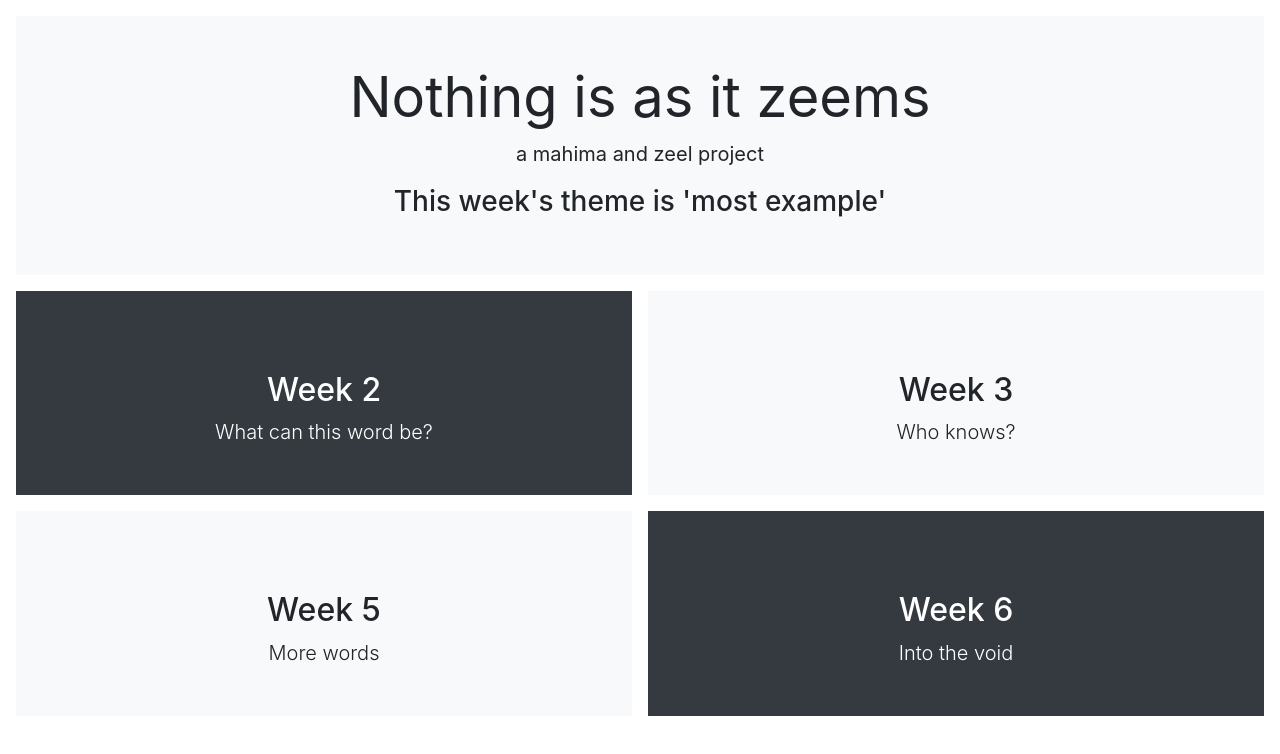
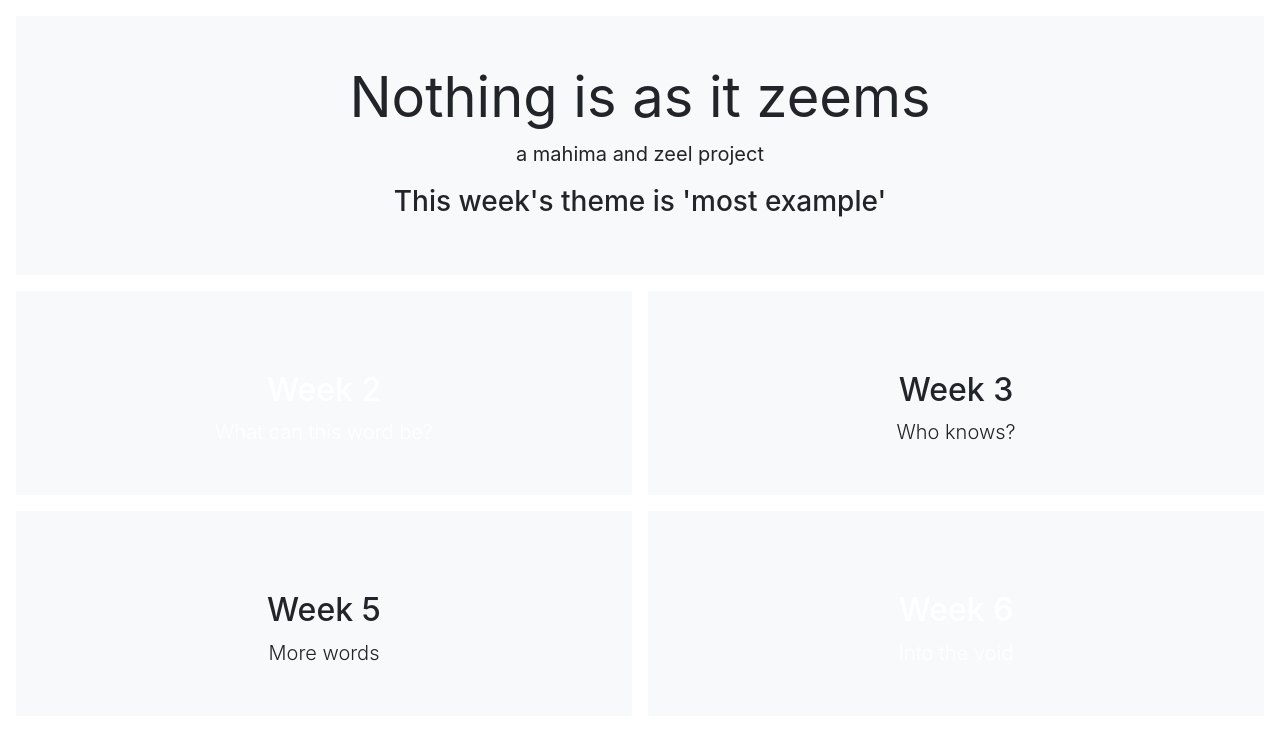
Before and after one commit to amiham-singh/zeems, a plain HTML site: page html/index.html in a window 1280 px wide. Drawn offline with nearby package versions, Linux system fonts and the light colour scheme.

Commit message:
changed dark bg to to light theme

```diff
--- a/html/index.html
+++ b/html/index.html
@@ -44,7 +44,7 @@
     </div>
 
     <div class="d-md-flex flex-md-equal w-100 my-md-3 pl-md-3">
-      <div class="bg-dark mr-md-3 pt-3 px-3 pt-md-5 px-md-5 text-center text-white overflow-hidden">
+      <div class="bg-light mr-md-3 pt-3 px-3 pt-md-5 px-md-5 text-center text-white overflow-hidden">
         <div class="my-3 py-3">
           <h2 class="display-5">Week 2</h2>
           <p class="lead">What can this word be? </p>
@@ -68,7 +68,7 @@
         </div>
       <!--   <div class="bg-dark box-shadow mx-auto" style="width: 80%; height: 300px; border-radius: 21px 21px 0 0;"></div> -->
       </div>
-      <div class="bg-dark mr-md-3 pt-3 px-3 pt-md-5 px-md-5 text-center text-white overflow-hidden">
+      <div class="bg-light mr-md-3 pt-3 px-3 pt-md-5 px-md-5 text-center text-white overflow-hidden">
         <div class="my-3 py-3">
           <h2 class="display-5">Week 6</h2>
           <p class="lead">Into the void</p>
```
Also changed, not shown: templates/index.html (+2 -2 lines).
